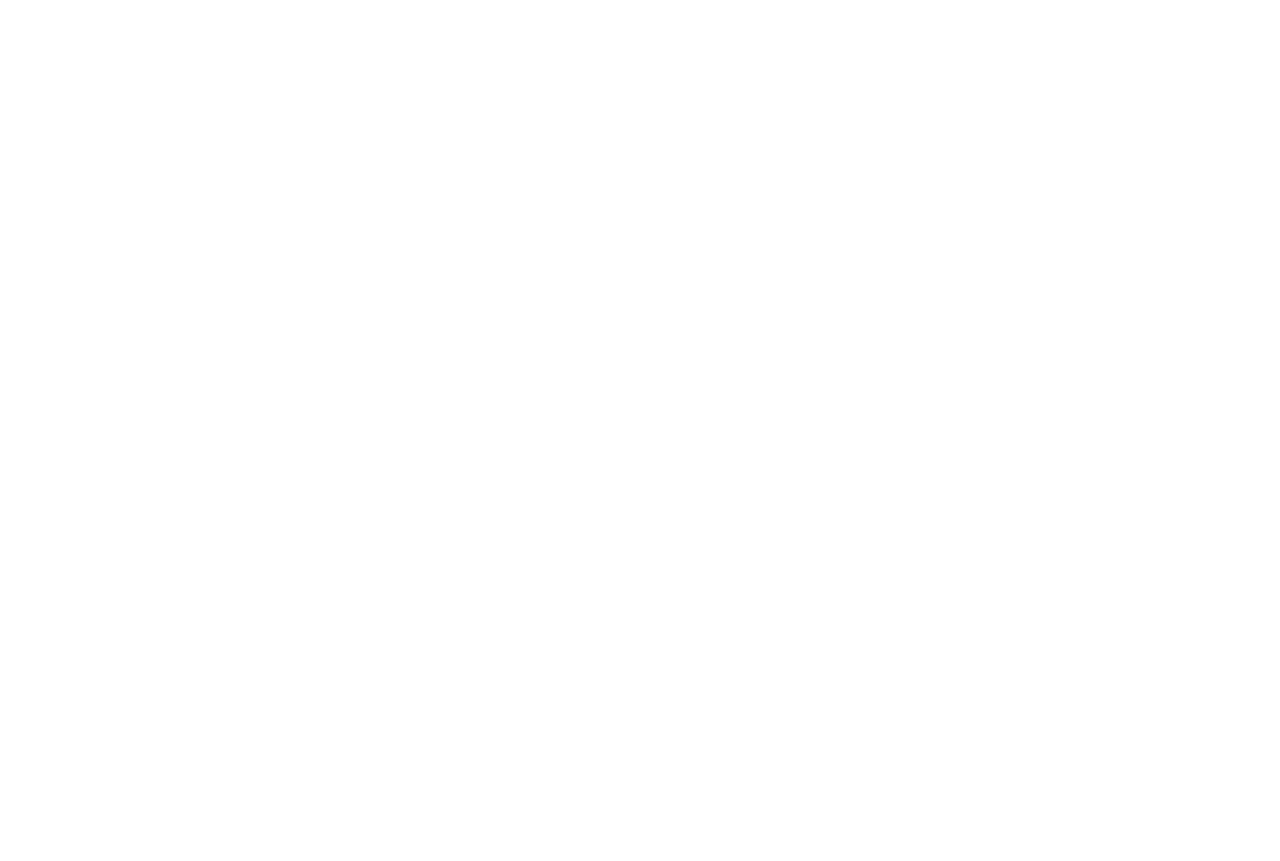
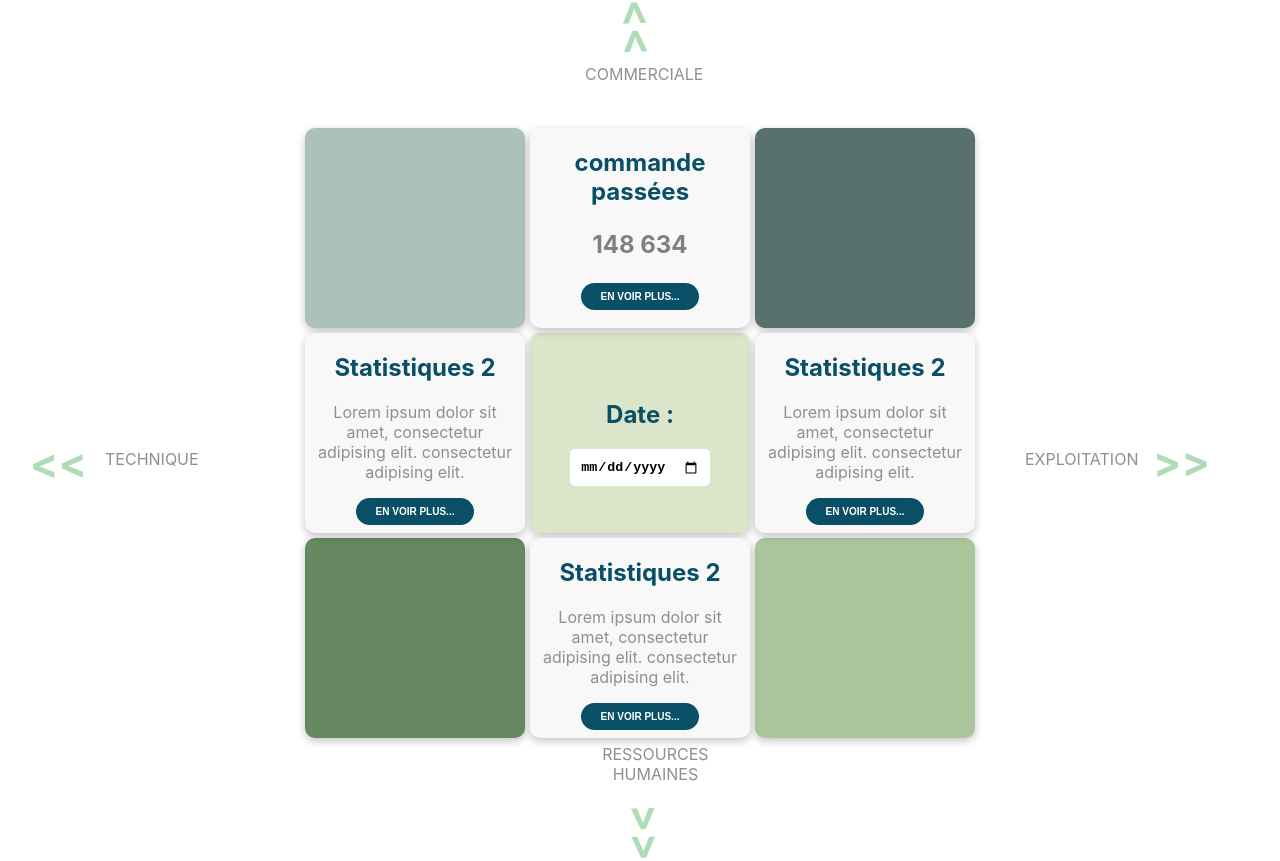
Before and after one commit to theodac/Transdev, a React (Create React App) app in the folder client/: page /single in a window 1280 px wide. Before the commit this address had no page. Before the commit the page ends 800 px from the top, so only its background shows below. Built offline with nearby package versions, Linux system fonts and the light colour scheme.

Commit message:
fix shit send help please i need sleep

```diff
--- /dev/null
+++ b/client/src/pages/home/single.js
@@ -0,0 +1,59 @@
+import React from "react";
+import "../../styles/pages/single.scss";
+
+const Single = () => {
+
+
+    return (
+
+        <>
+
+
+            <div className="wrap_single">
+                <div className="cube1"></div>
+                <div className="cube2">
+                    <div className="arrow_top"></div>
+                    <p className="commerciale">Commerciale</p>
+                    <h2>commande passées</h2>
+                    <p className="number">148 634</p>
+                    <button className="btn-voir">en voir plus...</button>
+                </div>
+                <div className="cube3"></div>
+                <div className="cube4">
+                    <div className="arrow_left"></div>
+                    <p className="technique">Technique</p>
+                    <h2>Statistiques 2</h2>
+                    <div className="text_damier"><p>Lorem ipsum dolor sit amet, consectetur adipising elit. consectetur
+                        adipising elit. </p>
+                        <button className="btn-voir">en voir plus...</button>
+                    </div>
+                </div>
+                <div className="cube5">
+                    <h2>Date : </h2>
+                    <input type="date" id="start" name="trip-start"/>
+                </div>
+                <div className="cube6">
+                    <div className="arrow_right"></div>
+                    <p className="exploitation">Exploitation</p>
+                    <h2>Statistiques 2</h2>
+                    <p>Lorem ipsum dolor sit amet, consectetur adipising elit. consectetur adipising elit. </p>
+                    <button className="btn-voir">en voir plus...</button>
+                </div>
+                <div className="cube7"></div>
+                <div className="cube8">
+                    <div className="arrow_down"></div>
+                    <p className="ressources">Ressources humaines</p>
+                    <h2>Statistiques 2</h2>
+                    <p>Lorem ipsum dolor sit amet, consectetur adipising elit. consectetur adipising elit. </p>
+                    <button className="btn-voir">en voir plus...</button>
+                </div>
+                <div className="cube9"></div>
+
+
+            </div>
+        </>
+
+    );
+};
+
+export default Single;
--- a/client/src/pages/index.js
+++ b/client/src/pages/index.js
@@ -1,13 +1,15 @@
 import React from "react";
-import { BrowserRouter, Routes, Route } from "react-router-dom";
+import {BrowserRouter, Routes, Route} from "react-router-dom";
 
 import HomePage from "./home";
+import Single from "./home/single";
 
 const Root = () => {
     return (
         <BrowserRouter>
             <Routes>
-        <Route exact path="/" element={<HomePage />} />
+                <Route exact path="/" element={<HomePage/>}/>
+                <Route exact path="/single" element={<Single/>}/>
             </Routes>
         </BrowserRouter>
     );
--- /dev/null
+++ b/client/src/styles/global.scss
@@ -0,0 +1,48 @@
+@import url('https://fonts.googleapis.com/css2?family=Montserrat:ital,wght@0,100;0,200;0,300;0,400;0,500;0,600;0,700;0,800;0,900;1,100;1,200;1,300;1,400;1,500;1,600;1,700;1,800;1,900&display=swap');
+
+$montserrat : 'Montserrat', sans-serif;
+
+// Green color pallet
+$color_green_1 : #ACC1B8;
+$color_green_2 : #DBE5CA;
+$color_green_3 : #D4E496;
+$color_green_4 : #ABC69D;
+$color_green_5 : #96B996;
+$color_green_6 : #7BBC88;
+$color_green_7 : #029C51;
+$color_green_8 : #668961;
+$color_green_9 : #58716E;
+$color_green_10 : #006E37;
+$color_green_11 : #0C5B53;
+
+// Yellow color pallet
+$color_yellow_1 : #FEDC63;
+$color_yellow_2 : #FBCE43;
+$color_yellow_3 : #F1CE86;
+$color_yellow_4 : #E5AF2F;
+$color_yellow_5 : #B66B13;
+$color_yellow_6 : #81450A;
+
+// Orange color pallet
+$color_orange_1 : #EDB312;
+$color_orange_2 : #E39147;
+$color_orange_3 : #FF9300;
+$color_orange_4 : #EF7857;
+
+// Red color pallet
+$color_red_1 : #EA7857;
+
+// Pink color pallet
+$color_pink_1 : #DAB6C2;
+$color_pink_2 : #C77A8C;
+$color_pink_3 : #9885B2;
+
+// Purple color pallet
+$color_purple_1 : #745582;
+
+// Blue color pallet
+$color_blue_1 : #BCD8EF;
+$color_blue_2 : #79B0E0;
+$color_blue_3 : #4887C6;
+$color_blue_4 : #3A56A3;
+$color_blue_5 : #272472;
--- /dev/null
+++ b/client/src/styles/pages/single.scss
@@ -0,0 +1,222 @@
+@import '../global.scss';
+
+:root {
+  --color1: #DBE5CA;
+  --color2: #58716E;
+  --color3: #DBE5CA;
+  --color4: #668961;
+  --color5: #ABC69D;
+  --gris : #8F8F8F;
+
+}
+
+
+.wrap_single {
+  display: flex;
+  margin: 0 auto;
+  width: 100%;
+  max-width: 700px;
+  margin-top: 7rem;
+  text-align: center;
+  flex-wrap: wrap;
+  justify-content: center;
+  padding: 1rem;
+  gap: 5px;
+  text-align: center;
+
+  p {
+    color: var(--gris);
+  }
+  p.technique {
+    position: absolute;
+    top: 50%;
+    left: -200px;
+  }
+
+  p.exploitation {
+    position: absolute;
+    top: 50%;
+    left: 270px;
+  }
+
+  p.commerciale {
+    position: absolute;
+    top: -40%;
+    left: 25%;
+  }
+
+  p.ressources {
+    position: absolute;
+    bottom: -31%;
+    left: 14%;
+  }
+
+}
+
+.wrap_single h2 {
+  color: #094F66;
+}
+
+
+.wrap_single>div {
+  border-radius: 10px;
+  box-shadow: rgba(0, 0, 0, 0.24) 0px 3px 8px;
+  padding: 0px 10px;
+}
+
+.cube1 {
+  width: 200px;
+  height: 200px;
+  background: #ACC1B8;
+}
+
+.cube2 {
+  width: 200px;
+  height: 200px;
+  background: #F8F8F8;
+  position: relative;
+  .arrow_top::before {
+    content: ">>";
+    position: absolute;
+    top: -126px;
+    left: 33%;
+    transform: rotate(268deg);
+    font-weight: bold;
+    font-size: 42px;
+    color: #AEDCB7;
+  }
+
+
+}
+
+.cube3 {
+  width: 200px;
+  height: 200px;
+  background: #58716E;
+}
+
+.cube4 {
+  width: 200px;
+  height: 200px;
+  background: #F8F8F8;
+  position: relative;
+  .arrow_left::before {
+    content: ">>";
+    position: absolute;
+    bottom: 38px;
+    left: -125%;
+    transform: rotate(179deg);
+    font-weight: bold;
+    font-size: 42px;
+    color: #AEDCB7;
+  }
+}
+
+.cube5 {
+  display: flex;
+  width: 200px;
+  height: 200px;
+  background: #DBE5CA;
+  flex-direction: column;
+  align-content: center;
+  justify-content: center;
+  align-items: center;
+}
+
+.cube6 {
+  width: 200px;
+  height: 200px;
+  background: #F8F8F8;
+  position: relative;
+  .arrow_right::before {
+    content: ">>";
+    position: absolute;
+    bottom: 46px;
+    right: -107%;
+    transform: rotate(359deg);
+    font-weight: bold;
+    font-size: 42px;
+    color: #AEDCB7;
+  }
+
+}
+
+.cube7 {
+  width: 200px;
+  height: 200px;
+  background: #668961;
+}
+
+.cube8 {
+  width: 200px;
+  height: 200px;
+  background: #F8F8F8;
+  position: relative;
+  .arrow_down::before {
+    content: ">>";
+    position: absolute;
+    bottom: -120px;
+    left: 40%;
+    transform: rotate(89deg);
+    font-weight: bold;
+    font-size: 42px;
+    color: #AEDCB7;
+  }
+
+}
+
+.cube9 {
+  width: 200px;
+  height: 200px;
+  background: #ABC69D;
+}
+
+.text_damier {
+  max-height: 60px;
+}
+
+p.number {
+  font-weight: bold;
+  font-size: 1.5rem;
+  color: grey;
+}
+
+
+.technique,
+.commerciale,
+.exploitation,
+.ressources {
+  text-transform: uppercase;
+}
+
+.btn-voir {
+  background: #094F66;
+  border: none;
+  border-radius: 20px;
+  padding: 8px 20px;
+  color: white;
+  text-transform: uppercase;
+  font-size: 10px;
+  font-weight: bold;
+}
+input#start {
+  border: none;
+  padding: 10px;
+  border-radius: 5px;
+  font-weight: bold;
+}
+@media (max-width: 800px) {
+
+  .cube1, .cube3 , .cube5, .cube7, .cube9 {
+    display: none;
+  }
+  .technique, .exploitation, .commerciale, .ressources, .arrow_down::before, .arrow_left::before, .arrow_right::before, .arrow_top::before {
+    display: none;
+  }
+  .wrap_single {
+    flex-direction: column;
+    align-items: center;
+  }
+
+
+}
```
Lines whose indentation alone changed are shown as unchanged.
